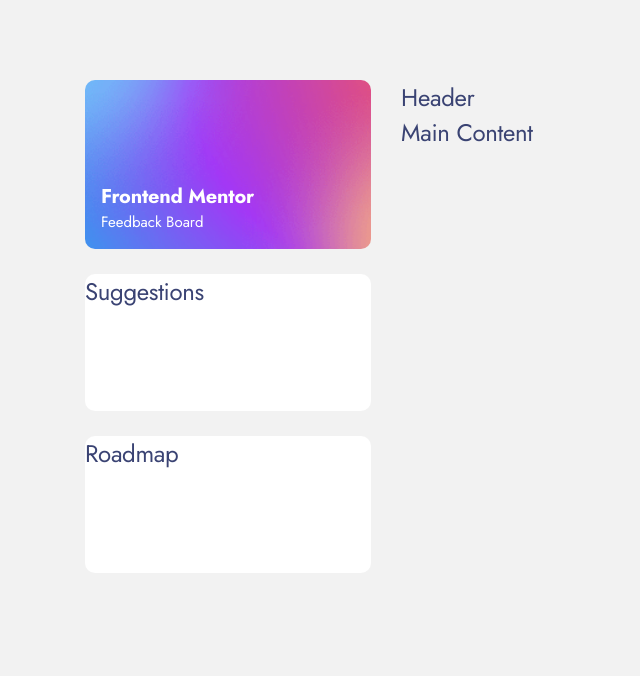
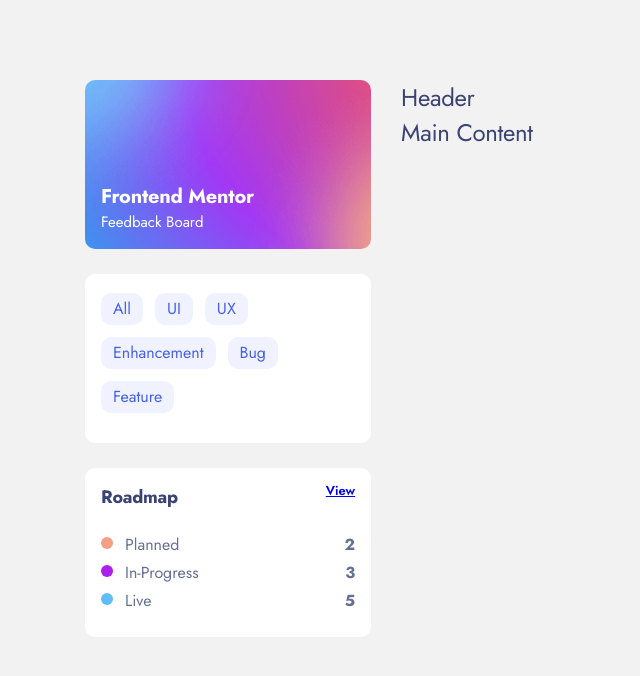
Before and after one commit to jacwynn/product-feedback, a Next.js app: page / in a window 1280 px wide. Shown: the top 676 px of the page, without its empty margins (0-640 px from the left). Built offline with nearby package versions, Linux system fonts and the light colour scheme.

Commit message:
complete styles and structure of sidebar

```diff
--- a/src/pages/index.js
+++ b/src/pages/index.js
@@ -10,10 +10,34 @@
             </div>
           </div>
           <div className="sidebar__block">
-            <h1>Suggestions</h1>
+            <ul>
+              <li>All</li>
+              <li>UI</li>
+              <li>UX</li>
+              <li>Enhancement</li>
+              <li>Bug</li>
+              <li>Feature</li>
+            </ul>
           </div>
           <div className="sidebar__block">
-            <h1>Roadmap</h1>
+            <div className="sidebar__heading">
+              <h3>Roadmap</h3>
+              <a href="#">View</a>
+            </div>
+            <ul>
+              <li>
+                <div>Planned</div>
+                <div>2</div>
+              </li>
+              <li>
+                <div>In-Progress</div>
+                <div>3</div>
+              </li>
+              <li>
+                <div>Live</div>
+                <div>5</div>
+              </li>
+            </ul>
           </div>
         </aside>
         <main className="main-content">
--- a/src/styles/globals.scss
+++ b/src/styles/globals.scss
@@ -5,10 +5,10 @@
   //colors
   --primary-color: hsl(282, 83%, 52%);
   --primary-accent: hsl(14,  83%, 74%);
-  --primary-background: hsl(231, 100%, 97%);
+  --primary-background-color: hsl(231, 100%, 97%);
   --secondary-color: hsl(230, 76%, 59%);
   --secondary-accent: hsl(204, 94%, 68%);
-  --secondary-background: hsl(230, 60%, 98%);
+  --secondary-background-color: hsl(230, 60%, 98%);
   --tertiary-color: hsl(230, 31%, 31%);
   --heading-color: hsl(231, 33%, 34%);
   --paragraph-color: hsl(224, 20%, 49%);
@@ -154,10 +154,26 @@
   flex-basis: 25rem;
   margin-right: var(--horizontal-spacing);
   &__block {
+    display: flex;
+    align-items: center;
     background-color: var(--color-white);
     border-radius: 10px;
     margin-bottom: var(--vertical-spacing);
     min-height: 8.5625rem;
+    padding: 1em;
+  }
+  &__heading {
+    display: flex;
+    justify-content: space-between;
+    width: 100%;
+    h3 {
+      font-weight: 700;
+      margin-bottom: 1.5em;
+    }
+    a {
+      font-size: var(--tertiary-body-font-size);
+      font-weight: 600;
+    }
   }
   &__block:nth-child(1) {
     background: url("/images/background-header.png");
@@ -167,10 +183,62 @@
     display: flex;
     align-items: flex-end;
     color: var(--color-white);
-    padding: 1em;
     h2 {
       color: var(--color-white);
       font-weight: bold;
     }
   }
+  &__block:nth-child(2) {
+    ul {
+      display: flex;
+      flex-wrap: wrap;
+    }
+    li {
+      background-color: var(--primary-background-color);
+      border-radius: 10px;
+      color: var(--secondary-color);
+      cursor: pointer;
+      padding: 0.5em 0.75em;
+      margin-right: 0.75em;
+      margin-bottom: 0.75em;
+      &:hover {
+        background-color: var(--secondary-color);
+        color: var(--color-white);
+      }
+    }
+  }
+  &__block:nth-child(3) {
+    flex-direction: column;
+    ul {
+      width: 100%;
+      list-style: disc;
+    }
+    li {
+      display: flex;
+      justify-content: space-between;
+      color: var(--paragraph-color);
+      margin-bottom: 0.75em;
+      text-indent: 1.5rem;
+      div:nth-child(2) {
+        font-weight: 700;
+      }
+      &:before {
+        position: absolute;
+        content: '';
+        border-radius: 0.375rem;
+        height: 0.75rem;
+        width: 0.75rem;
+        margin-right: 0.5rem;
+      }
+      &:nth-child(1):before {
+        background-color: var(--primary-accent);
+      }
+      &:nth-child(2):before {
+        background-color: var(--primary-color);
+      }
+      &:nth-child(3):before {
+        background-color: var(--secondary-accent);
+      }
+    }
+  }
 }
```
